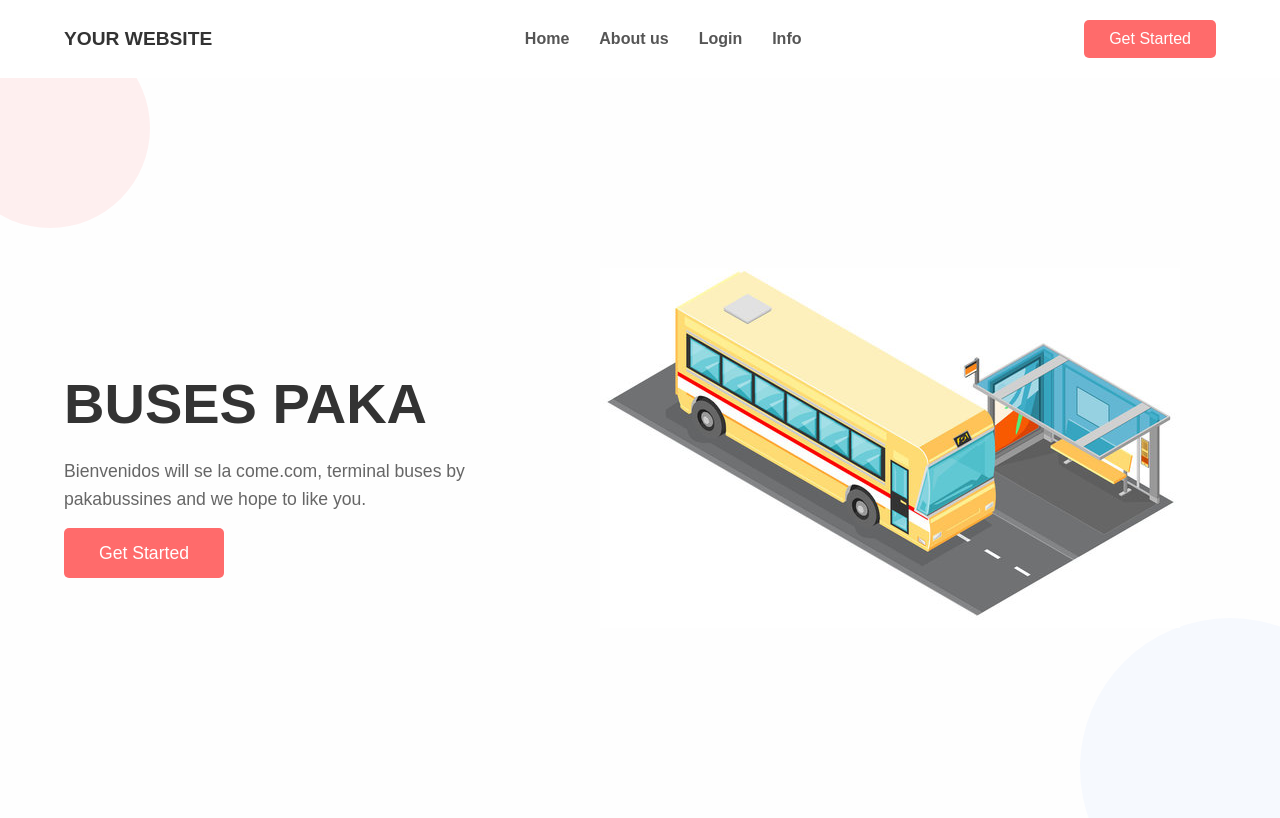
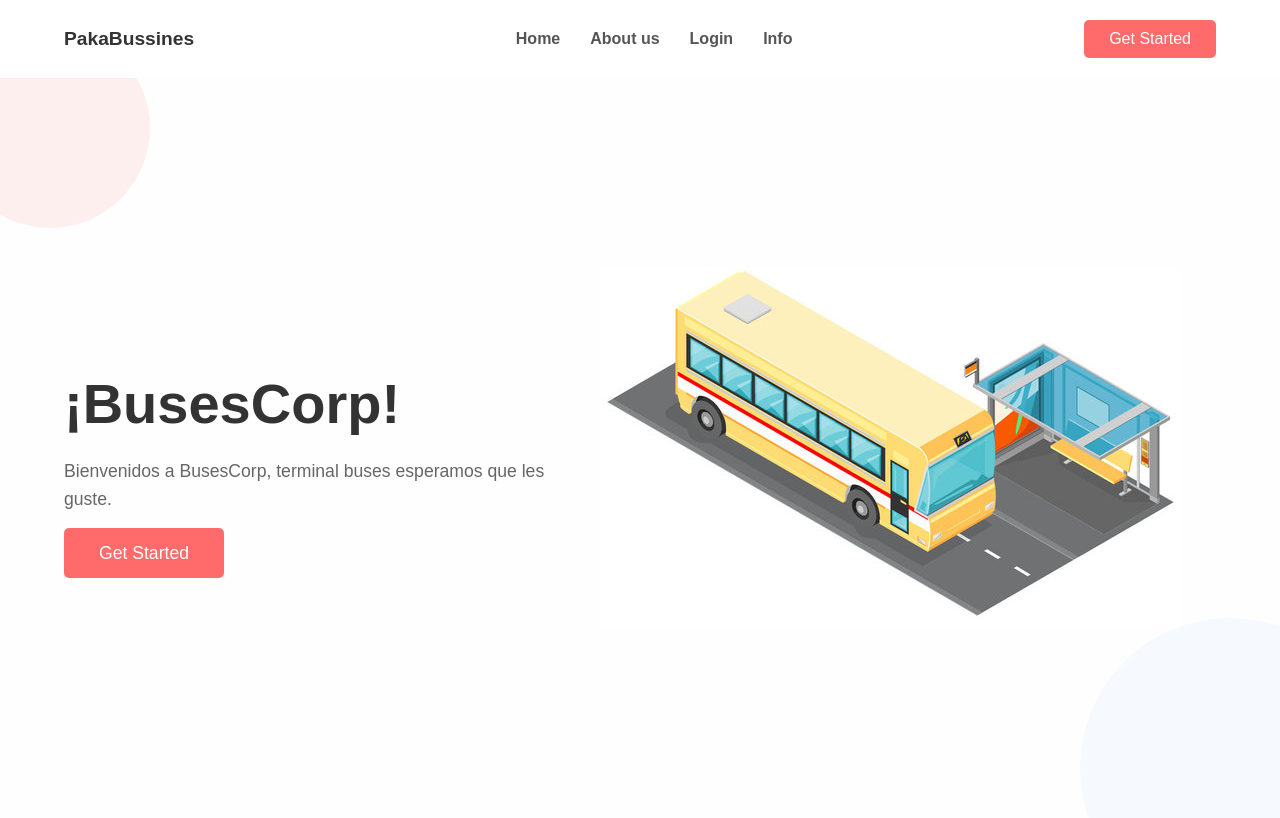
Before and after one commit to Olhes/ticket_sales_system, a PHP site: page /frontend/index.php in a window 1280 px wide. Run offline with PHP 8.4, Linux system fonts and the light colour scheme.

Commit message:
elfinseacerca

```diff
--- a/backend/config/database.php
+++ b/backend/config/database.php
@@ -5,7 +5,7 @@
 define('DB_HOST', 'localhost');
 define('DB_NAME', 'sistemadebuses');
 define('DB_USER', 'root');
-define('DB_PASS', '');
+define('DB_PASS', '-Jsma2022');
 
 
 ?>
--- a/backend/db/database.sql
+++ b/backend/db/database.sql
@@ -12,7 +12,7 @@ CREATE TABLE Usuario (
     Nombre VARCHAR(255) NOT NULL,
     Correo VARCHAR(255) NOT NULL UNIQUE,
     Contraseña VARCHAR(255) NOT NULL
-   Rol VARCHAR(50) NOT NULL DEFAULT 'student'
+    Rol VARCHAR(50) NOT NULL DEFAULT 'student'
 
 );
 
--- a/frontend/index.php
+++ b/frontend/index.php
@@ -8,7 +8,7 @@
 </head>
 <body>
     <header class="navbar">
-        <div class="Logo">YOUR WEBSITE</div>
+        <div class="Logo">PakaBussines</div>
         <nav>
             <ul>
                 <li><a href="index.php">Home</a></li>
@@ -23,8 +23,9 @@
 
     <main class="title">
         <div class="content">
-            <h1>BUSES PAKA</h1>
-            <p>Bienvenidos will se la come.com, terminal buses by pakabussines and we hope to like you.
+            <h1>¡BusesCorp!
+            </h1>
+            <p>Bienvenidos a BusesCorp, terminal buses esperamos que les guste.
             </p>
             <a href="form.php" class="get-started2">Get Started</a>
         </div>
```
